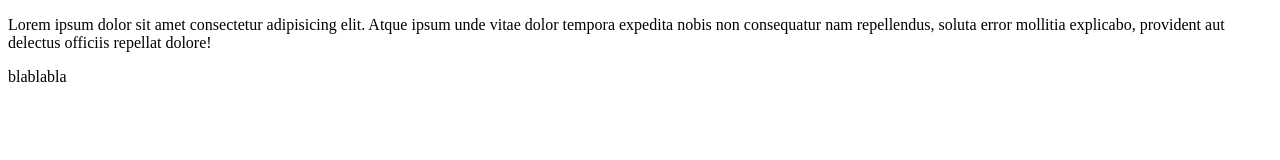
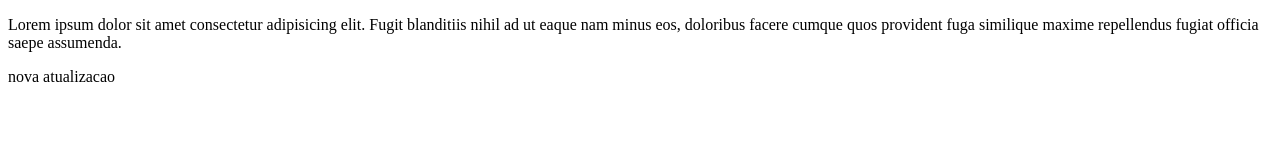
Before and after one commit to vilnercesar/projeto-1, a plain HTML site: page index.html in a window 1280 px wide. Drawn offline with Linux system fonts and the light colour scheme.

Commit message:
adicionado mudanças no códgigo index principal

```diff
--- a/index.html
+++ b/index.html
@@ -7,7 +7,7 @@
     <title>Curso Gratuiito Git e Github</title>
 </head>
 <body>
-    <p>Lorem ipsum dolor sit amet consectetur adipisicing elit. Atque ipsum unde vitae dolor tempora expedita nobis non consequatur nam repellendus, soluta error mollitia explicabo, provident aut delectus officiis repellat dolore!</p>
-    <p>blablabla</p>
+    <p>Lorem ipsum dolor sit amet consectetur adipisicing elit. Fugit blanditiis nihil ad ut eaque nam minus eos, doloribus facere cumque quos provident fuga similique maxime repellendus fugiat officia saepe assumenda.</p>
+    <p>nova atualizacao</p>
 </body>
 </html>
```
